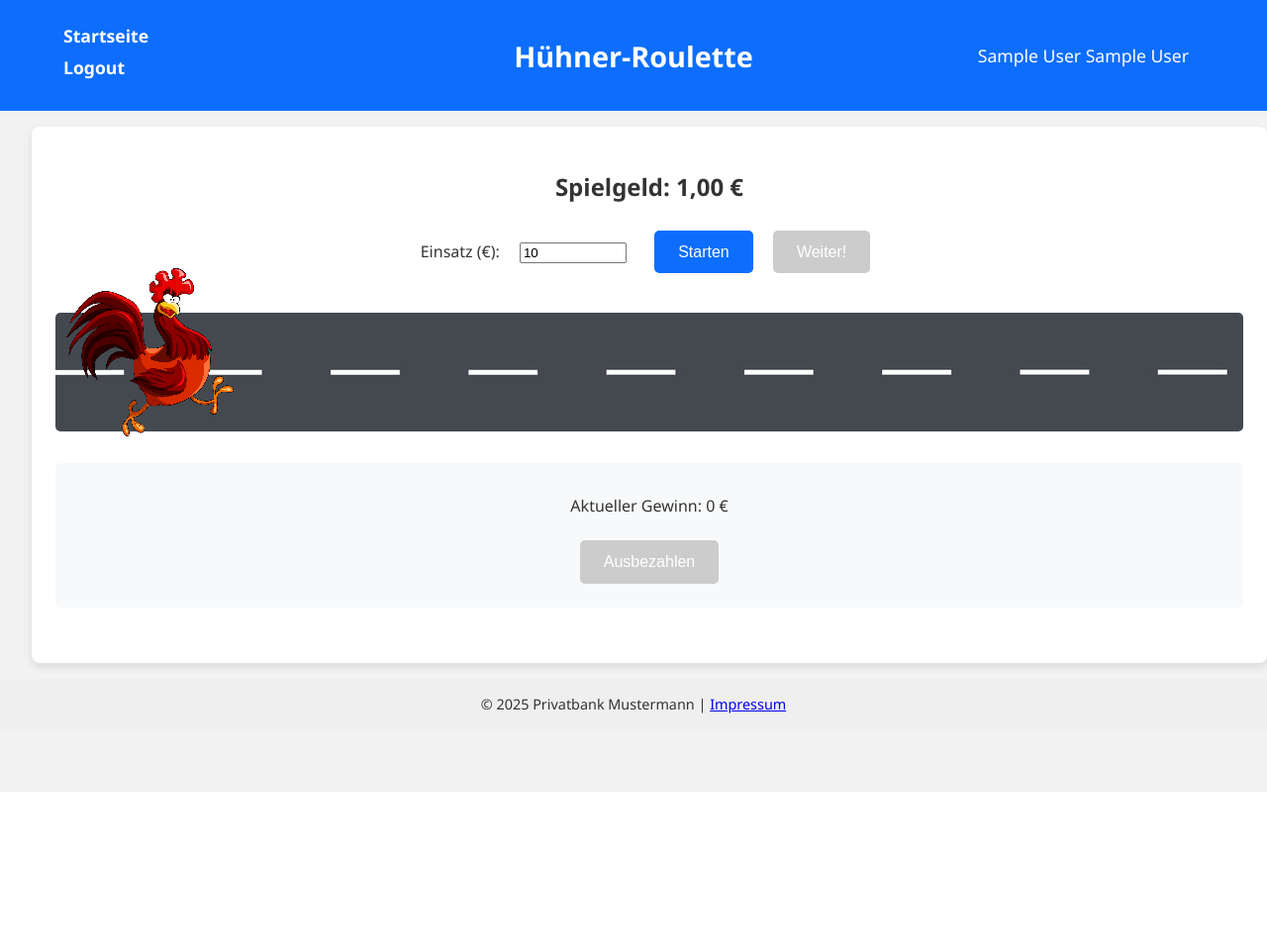
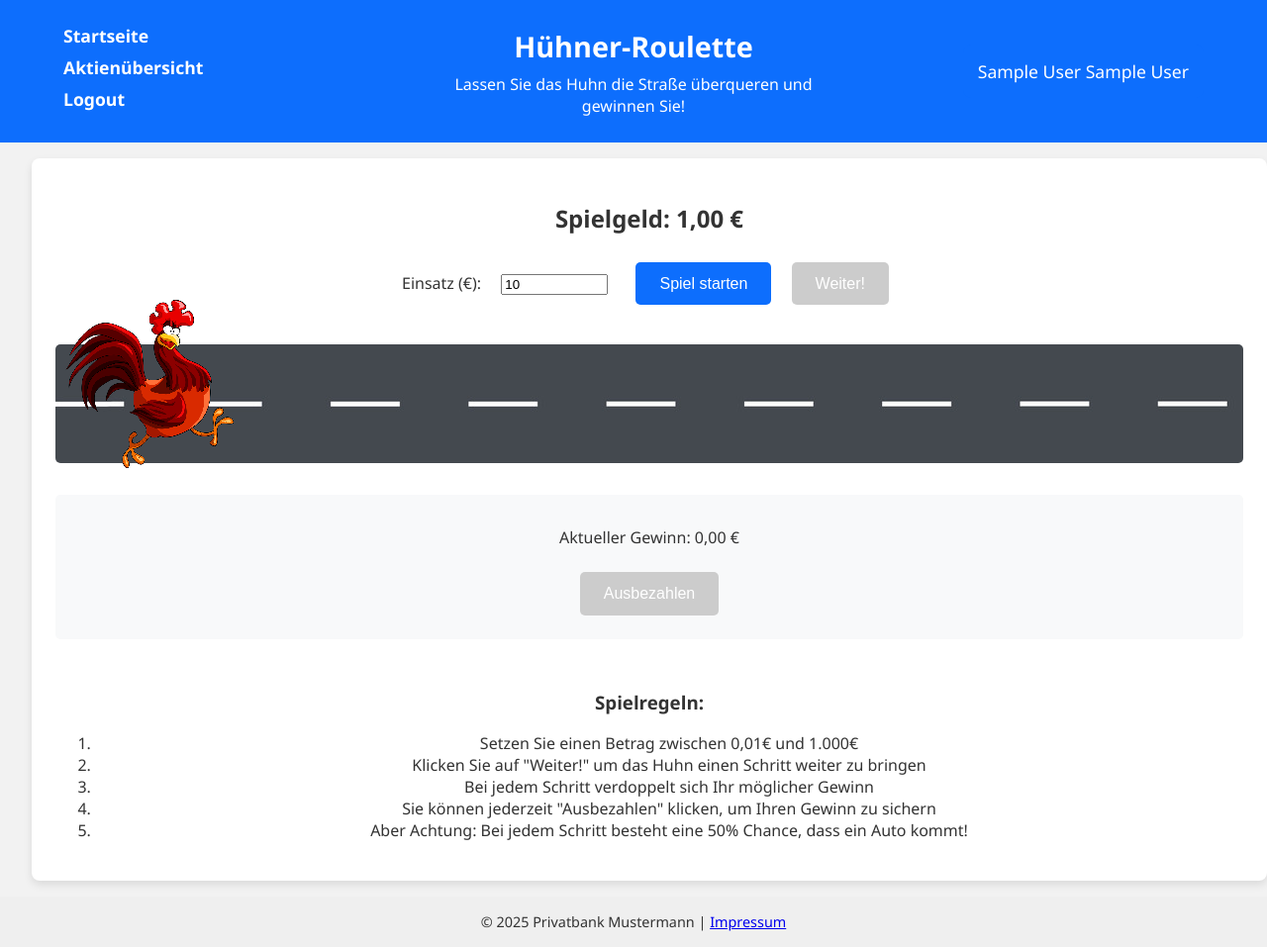
Before and after one commit to DerDaumen1/Webschreck, a PHP site: page /pages/huenchnspiel.php in a window 1280 px wide. Shown: the whole page at 99% size. Before the commit the page ends 800 px from the top, so only its background shows below. Run offline with PHP 8.4, Linux system fonts and the light colour scheme; the visitor is signed in with stand-in values (Sample User, id 1).

Commit message:
verbessertes hünchenspiel mit anleitung

```diff
--- a/pages/huenchnspiel.php
+++ b/pages/huenchnspiel.php
@@ -9,6 +9,7 @@ if (!isset($_SESSION['angemeldet']) || $_SESSION['angemeldet'] !== true) {
 <html lang="de">
 <head>
   <meta charset="UTF-8">
+  <meta name="viewport" content="width=device-width, initial-scale=1.0">
   <title>Hühner-Roulette</title>
   <link rel="stylesheet" href="../assets/css/styles.css">
 </head>
@@ -17,13 +18,16 @@ if (!isset($_SESSION['angemeldet']) || $_SESSION['angemeldet'] !== true) {
     <div class="header-container">
       <div class="nav-left">
         <a href="../index.php">Startseite</a>
+        <a href="../pages/stock_overview.php">Aktienübersicht</a>
         <a href="../pages/logout.php">Logout</a>
       </div>
       <div class="header-center">
         <h1>Hühner-Roulette</h1>
+        <p>Lassen Sie das Huhn die Straße überqueren und gewinnen Sie!</p>
       </div>
       <div class="nav-right">
         <div class="depot-content">
+          <div>
             <?php
               echo isset($_SESSION['vorname']) ? htmlspecialchars($_SESSION['vorname']) : "";
               echo " ";
@@ -32,42 +36,51 @@ if (!isset($_SESSION['angemeldet']) || $_SESSION['angemeldet'] !== true) {
           </div>
         </div>
       </div>
+    </div>
   </header>
 
-  <div id="gameContainer">
+  <div id="gameContainer" class="container">
     <div class="card">
       <h2>Spielgeld: <span id="currentMoney"><?= number_format($_SESSION['spielgeld'], 2, ',', '.') ?> €</span></h2>
 
       <div class="form-group">
         <label for="betAmount">Einsatz (€):</label>
         <input type="number" id="betAmount" min="0.01" max="1000" step="0.01" value="10">
-        <button class="btn" id="startBtn" onclick="startGame()">Starten</button>
+        <button class="btn" id="startBtn" onclick="startGame()">Spiel starten</button>
         <button class="btn" id="nextBtn" onclick="nextStep()" disabled>Weiter!</button>
       </div>
 
       <div id="road">
-        <!-- Huhn-Bild - Pfad angepasst -->
         <img id="chicken" src="../assets/images/chicken.png" alt="Huhn">
-        <!-- Schritt-Markierungen -->
         <div id="steps"></div>
       </div>
 
       <div id="gameInfo">
-        <p>Aktueller Gewinn: <span id="currentWin">0 €</span></p>
+        <p>Aktueller Gewinn: <span id="currentWin">0,00 €</span></p>
         <button class="btn" id="cashOutBtn" onclick="cashOut()" disabled>Ausbezahlen</button>
       </div>
-      <!-- Inline-Meldungen -->
+
       <div id="gameMessage"></div>
+
+      <div class="game-instructions">
+        <h3>Spielregeln:</h3>
+        <ol>
+          <li>Setzen Sie einen Betrag zwischen 0,01€ und 1.000€</li>
+          <li>Klicken Sie auf "Weiter!" um das Huhn einen Schritt weiter zu bringen</li>
+          <li>Bei jedem Schritt verdoppelt sich Ihr möglicher Gewinn</li>
+          <li>Sie können jederzeit "Ausbezahlen" klicken, um Ihren Gewinn zu sichern</li>
+          <li>Aber Achtung: Bei jedem Schritt besteht eine 50% Chance, dass ein Auto kommt!</li>
+        </ol>
+      </div>
     </div>
   </div>
 
-  <script src="../assets/js/huenchnspiel.js"></script>
-</body>
-</html>
   <footer>
     <div class="footer-container">
      &copy; <?= date("Y") ?> Privatbank Mustermann | <a href="impressum.php">Impressum</a>
     </div>
   </footer>
+
+  <script src="../assets/js/huenchnspiel.js"></script>
 </body>
 </html>
```
Lines whose indentation alone changed are shown as unchanged.
